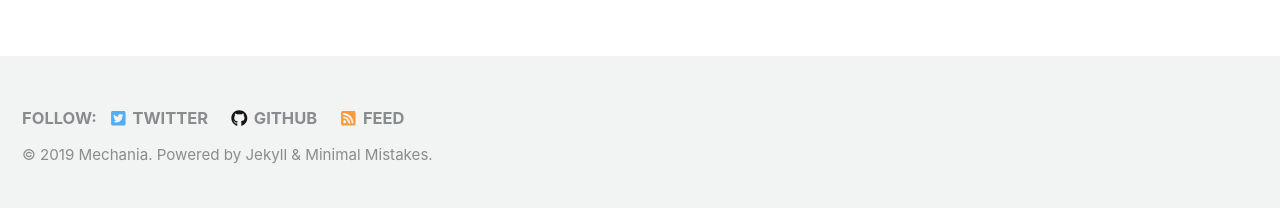
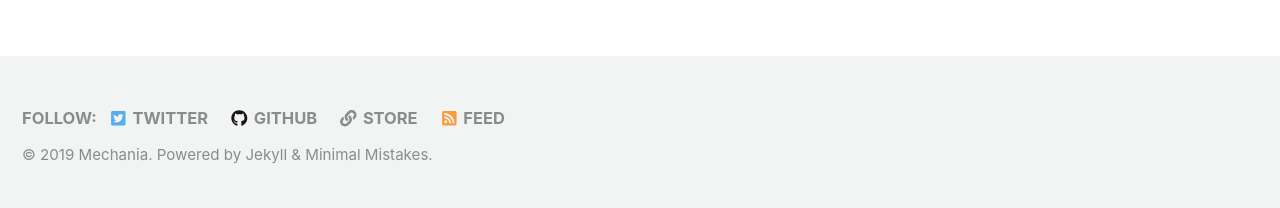
Before and after one commit to mechania/mechania.github.io, a Jekyll site: the page built from index.html, in a window 1280 px wide. Shown: the part 1197-1405 px from the top of the page. Built offline with Jekyll 4.4.1, drawn with Linux system fonts in a browser that asks for light colours; cached includes are drawn as plain includes; nearby versions of some CDN libraries; the list of posts is cut into pages by our own code.

Commit message:
Added store link to footer

```diff
--- a/_config.yml
+++ b/_config.yml
@@ -140,6 +140,9 @@ footer:
     - label: "GitHub"
       icon: "fab fa-fw fa-github"
       url: "https://github.com/mechania"
+    - label: "Store"
+      icon: "fas fa-fw fa-link"
+      url: "https://mechania.buycraft.net"
     - label: "GitLab"
       icon: "fab fa-fw fa-gitlab"
       # url:
```
